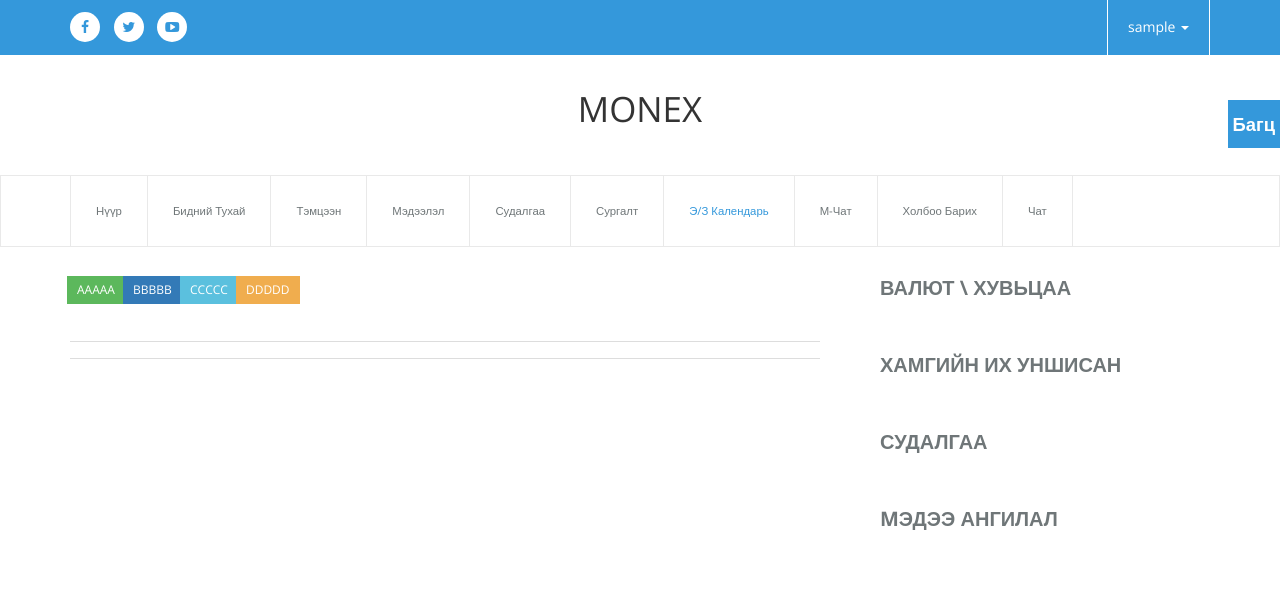
After one commit to Mybrownjbor/monex, a Django app: page /calendar/ in a window 1280 px wide. The commit adds this page. Shown: the top 594 px of the page. Run offline with Django 3.2, Linux system fonts and the light colour scheme; the visitor is signed in with stand-in values (Sample User, id 1); data that the repository does not hold is empty; parts of the project's set-up code (start-up, migrations or seed data) failed here and were passed over; some libraries are stand-ins or nearby versions.

Commit message:
requirements

```diff
--- /dev/null
+++ b/app/web/Templates/web/calendar.html
@@ -0,0 +1,36 @@
+{% extends 'web/base.html' %}
+{% block content %}
+<style type="text/css">
+	.buttons button{
+		margin: -3px;
+		border-radius: 0;
+		border: 1px;
+	}
+</style>
+<div class="col-md-8">
+	<div class="wall">
+		<div class="buttons">
+			<button class="btn-sm btn-success">AAAAA</button>
+			<button class="btn-sm btn-primary">BBBBB</button>
+			<button class="btn-sm btn-info">CCCCC</button>
+			<button class="btn-sm btn-warning">DDDDD</button>
+		</div>
+	</div>
+	<div class="wall">
+		<table class="table">
+			<tr>
+				<th></th>
+				<th></th>
+				<th></th>
+				<th></th>
+			</tr>
+			<tr>
+				<td></td>
+				<td></td>
+				<td></td>
+				<td></td>
+			</tr>
+		</table>
+	</div>
+</div>
+{% endblock %}
--- a/app/web/Templates/web/header.html
+++ b/app/web/Templates/web/header.html
@@ -66,7 +66,7 @@
             <li class="{% if menu_num == 6 %}active{% endif %}">
               <a href="{% if surgalt_first %}{% url 'lesson' surgalt_first.id %}{% endif %}">Сургалт</a>
             </li>
-            <li class="{% if menu_num == 7 %}active{% endif %}"><a href="#">Э/З календарь</a></li>
+            <li class="{% if menu_num == 7 %}active{% endif %}"><a href="{% url 'calendar' %}">Э/З календарь</a></li>
             <li class="{% if menu_num == 8 %}active{% endif %}"><a href="{% url 'room' %}">М-чат</a></li>
             <li class="{% if menu_num == 9 %}active{% endif %}"><a href="{% url 'contact' %}">Холбоо барих</a></li>
             <li class="{% if menu_num == 10 %}active{% endif %}"><a href="#contact">Чат</a></li>
--- a/app/web/static/assets/css/styles.css
+++ b/app/web/static/assets/css/styles.css
@@ -1304,6 +1304,7 @@ h3.title {
 }
 
 .dropdown a {
+	font-family: 'Open Sans', Sans-serif;
 	padding: 20px;
 	border-left: 1px solid white;
 	border-right: 1px solid white;
--- a/app/web/urls.py
+++ b/app/web/urls.py
@@ -13,4 +13,5 @@ urlpatterns = [
 	url(r'^contact/$', Contact.as_view(), name = 'contact'),
 	url(r'^competition/$', WebCompetitionCalendar.as_view(), name = 'competition_calendar'),
 	url(r'^contact/$', Contact.as_view(), name = 'contact'),
+	url(r'^calendar/$', Calendar.as_view(), name = 'calendar'),
 ]
--- a/app/web/views.py
+++ b/app/web/views.py
@@ -7,7 +7,7 @@ from django.core.paginator import Paginator, EmptyPage, PageNotAnInteger
 from django.contrib.auth.decorators import login_required
 from django.utils.decorators import method_decorator
 from .forms import BagtsForm
-__all__ = ['Home', 'About', 'News', 'Research', 'Lesson', 'Contact', 'NewsSelf', 'WebCompetitionCalendar']
+__all__ = ['Home', 'About', 'News', 'Research', 'Lesson', 'Contact', 'NewsSelf', 'WebCompetitionCalendar', 'Calendar']
 
 
 class Home(FormView):
@@ -114,3 +114,7 @@ class WebCompetitionCalendar(Home):
 class Contact(Home):
 	menu_num = 9
 	template_name = 'web/contact.html'
+
+class Calendar(Home):
+	menu_num = 7
+	template_name = 'web/calendar.html'
--- /dev/null
+++ b/requirements.txt
@@ -0,0 +1,6 @@
+Django==1.9.5
+Pillow==3.2.0
+argparse==1.2.1
+django-wysiwyg-redactor==0.4.9
+mysqlclient==1.3.7
+wsgiref==0.1.2
```
